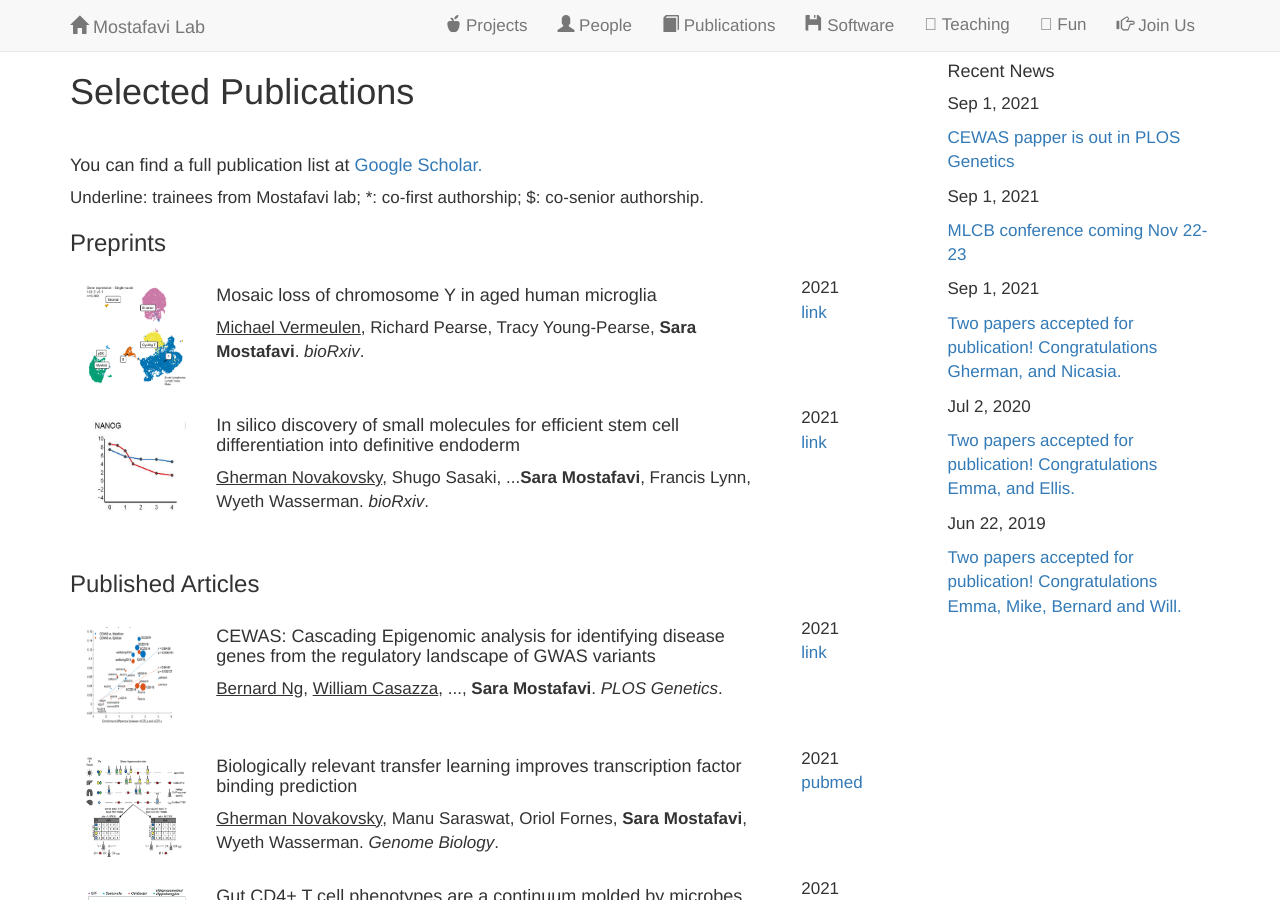
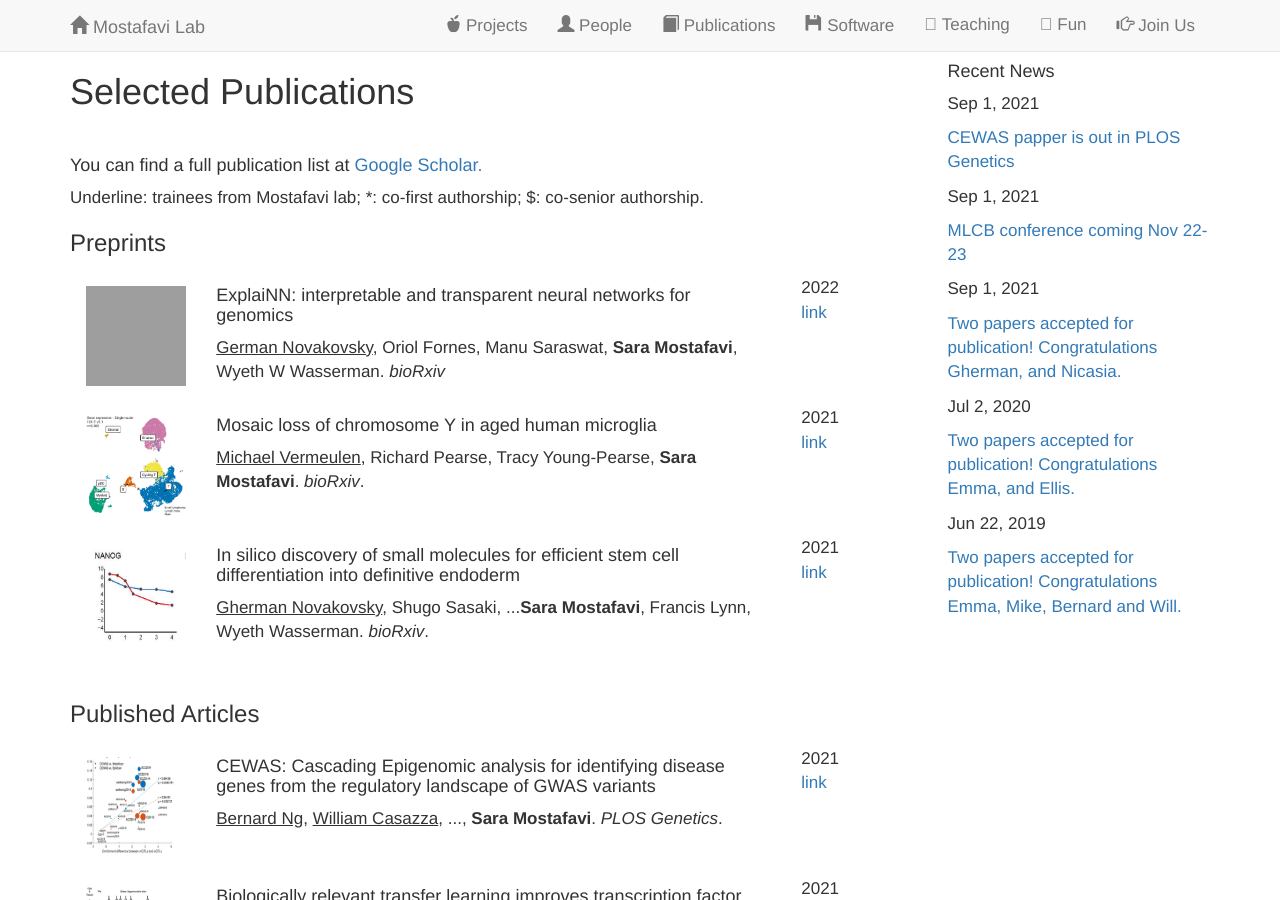
Before and after one commit to saramostafavi/saramostafavi.github.io, a Jekyll site: the page built from publications.html, in a window 1280 px wide and 900 px high. Built offline with Jekyll 4.4.1, drawn with Linux system fonts in a browser that asks for light colours; nearby versions of some CDN libraries; a style sheet for code colours, icons or effects is not loaded; grey boxes are pictures that could not be loaded.

Commit message:
Update preprints.yml

```diff
--- a/_data/preprints.yml
+++ b/_data/preprints.yml
@@ -1,4 +1,14 @@
 ---
+
+- title: >
+    ExplaiNN: interpretable and transparent neural networks for genomics
+  author: >
+    <u>German Novakovsky</u>,  Oriol Fornes,  Manu Saraswat,  <b>Sara Mostafavi</b>,  Wyeth W Wasserman. <I>bioRxiv</I>
+  image: ../images/explaiNN.png
+  year: 2022
+  repo:
+    name: link
+    url: https://www.biorxiv.org/content/10.1101/2022.05.20.492818v1
 
 - title: >
     Mosaic loss of chromosome Y in aged human microglia
```
